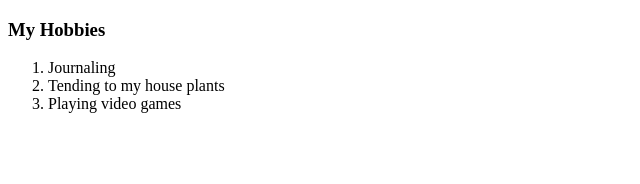
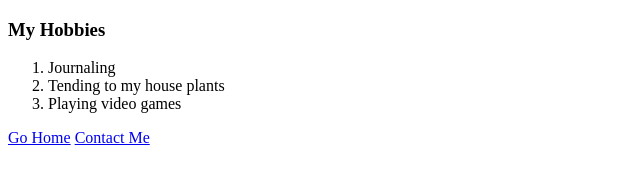
Before and after one commit to ritabradley/html-resume, a plain HTML site: page hobbies.html in a window 1280 px wide. Shown: the whole page, without its empty margins (0-640 px from the left). Drawn offline with Linux system fonts and the light colour scheme.

Commit message:
add navigation links

```diff
--- a/hobbies.html
+++ b/hobbies.html
@@ -15,6 +15,8 @@
             <li>Tending to my house plants</li>
             <li>Playing video games</li>
         </ol>
+        <a href="index.html">Go Home</a>
+        <a href="contact.html">Contact Me</a>
     </body>
 
 </html>
```
